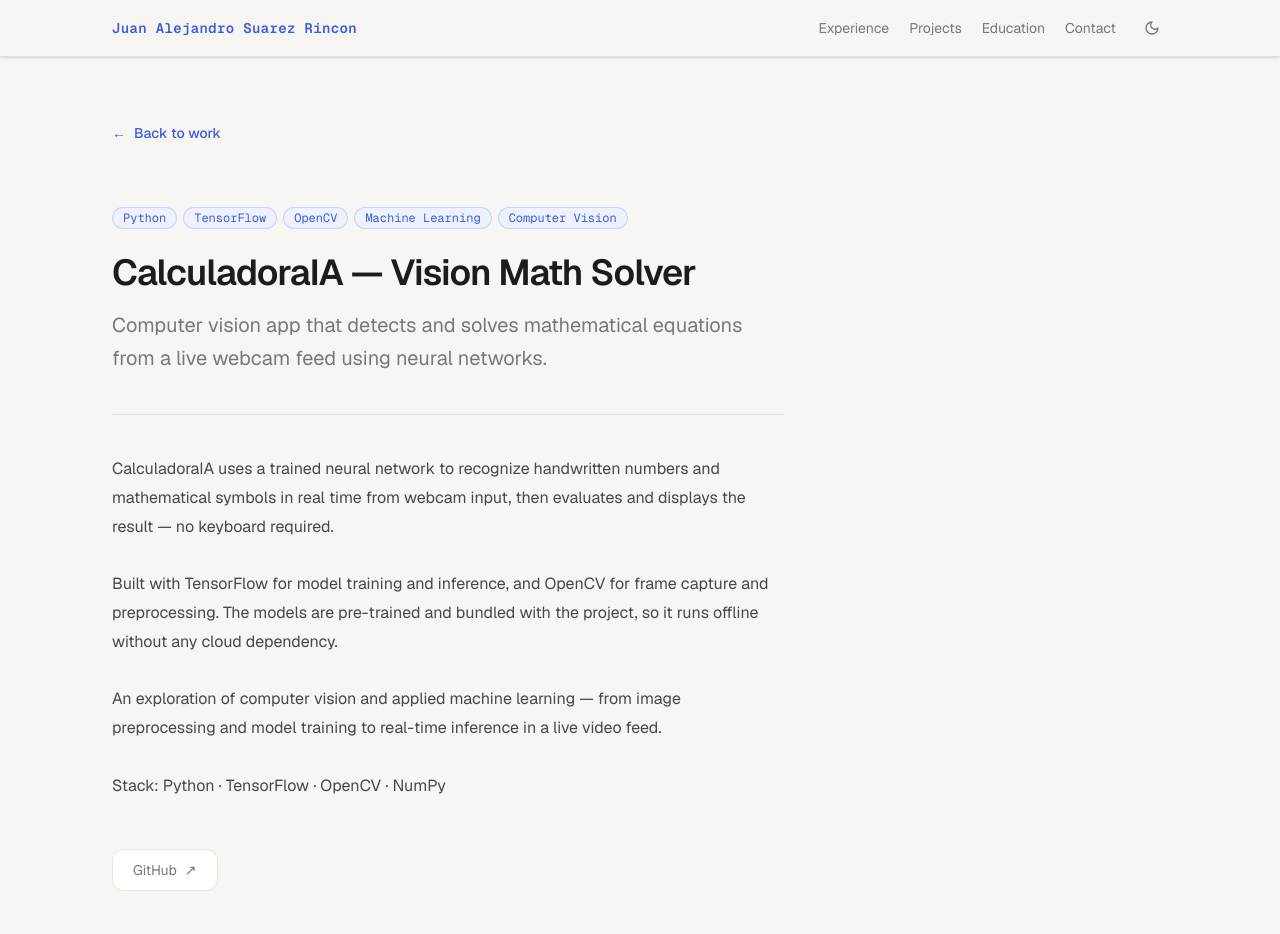
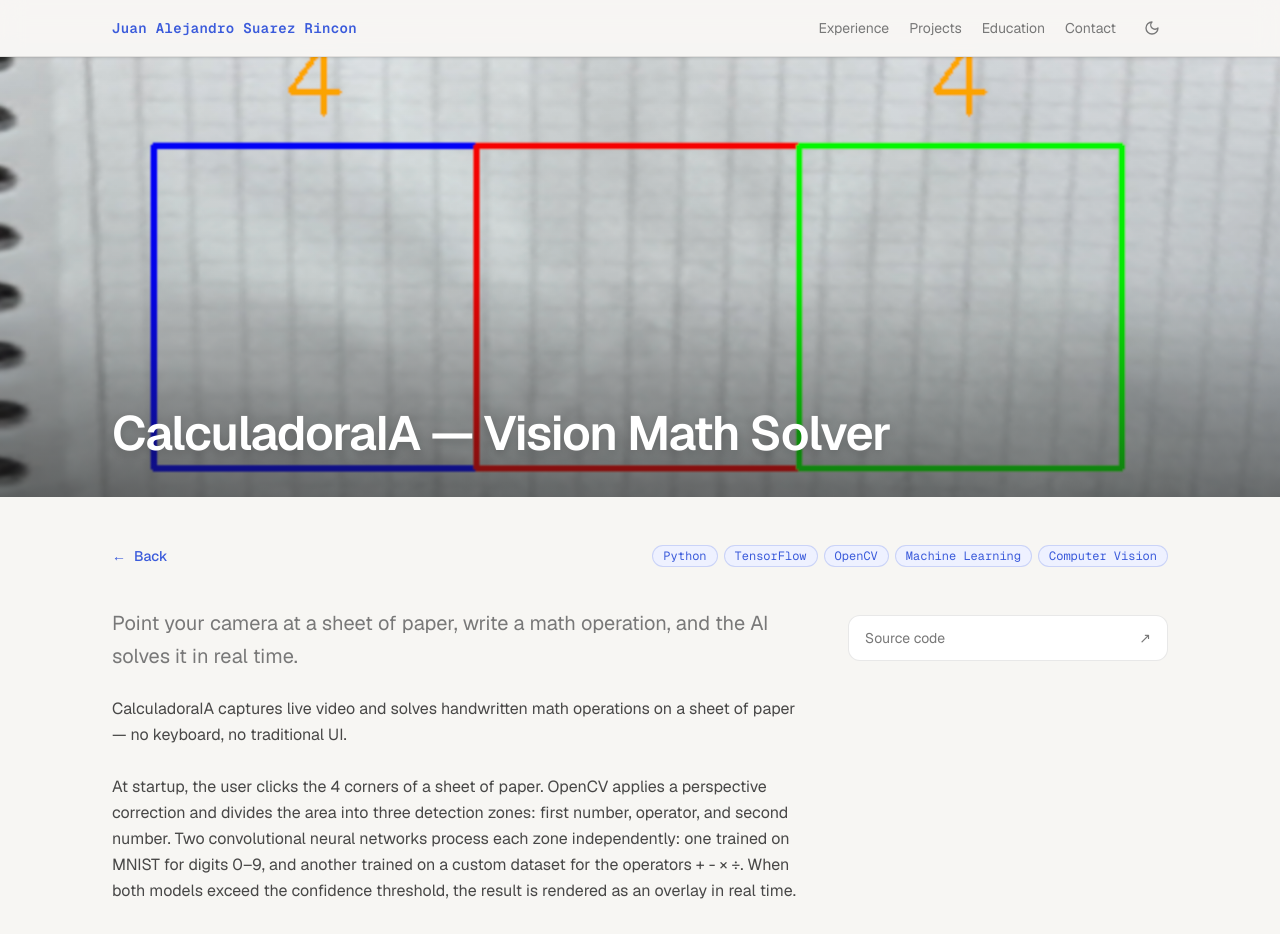
Before and after one commit to Alejandro-Suarez-Rincon/portfolio, a Next.js app: page /projects/calculadora-ia in a window 1280 px wide. Shown: the top 934 px of the page. Built offline with nearby package versions, Linux system fonts and the light colour scheme.

Commit message:
feat: add clacualdora ia

```diff
--- a/src/data/projects.ts
+++ b/src/data/projects.ts
@@ -35,25 +35,25 @@ Stack: TypeScript · WebSockets · Node.js`,
     images: [],
     tags: ['TypeScript', 'WebSockets', 'Node.js', 'Real-time'],
     githubUrl: 'https://github.com/Alejandro-Suarez-Rincon/chatNotification',
-    template: 'standard',
+    template: 'wide',
   },
   {
     slug: 'calculadora-ia',
     name: 'CalculadoraIA — Vision Math Solver',
     shortDescription:
-      'Computer vision app that detects and solves mathematical equations from a live webcam feed using neural networks.',
-    description: `CalculadoraIA uses a trained neural network to recognize handwritten numbers and mathematical symbols in real time from webcam input, then evaluates and displays the result — no keyboard required.
+      'Point your camera at a sheet of paper, write a math operation, and the AI solves it in real time.',
+    description: `CalculadoraIA captures live video and solves handwritten math operations on a sheet of paper — no keyboard, no traditional UI.
 
-Built with TensorFlow for model training and inference, and OpenCV for frame capture and preprocessing. The models are pre-trained and bundled with the project, so it runs offline without any cloud dependency.
+At startup, the user clicks the 4 corners of a sheet of paper. OpenCV applies a perspective correction and divides the area into three detection zones: first number, operator, and second number. Two convolutional neural networks process each zone independently: one trained on MNIST for digits 0–9, and another trained on a custom dataset for the operators + - × ÷. When both models exceed the confidence threshold, the result is rendered as an overlay in real time.
 
-An exploration of computer vision and applied machine learning — from image preprocessing and model training to real-time inference in a live video feed.
+The models are pre-trained and bundled in the repository, so the project runs fully offline with a single command.
 
-Stack: Python · TensorFlow · OpenCV · NumPy`,
+Stack: Python · TensorFlow · Keras · OpenCV · NumPy`,
     thumbnail: '/images/projects/calculadora-ia-thumb.png',
     images: [],
     tags: ['Python', 'TensorFlow', 'OpenCV', 'Machine Learning', 'Computer Vision'],
     githubUrl: 'https://github.com/Alejandro-Suarez-Rincon/calculadoraIA',
-    template: 'minimal',
+    template: 'wide',
   },
   {
     slug: 'impuesto-vehicular',
@@ -71,6 +71,6 @@ Stack: Java · Jakarta EE · Wildfly · Angular`,
     images: [],
     tags: ['Java', 'Jakarta EE', 'Angular', 'Wildfly'],
     githubUrl: 'https://github.com/Alejandro-Suarez-Rincon/impuestoVehicular',
-    template: 'minimal',
+    template: 'wide',
   },
 ];
```
Also changed, not shown: public/images/projects/calculadora-ia-thumb.png (added).
